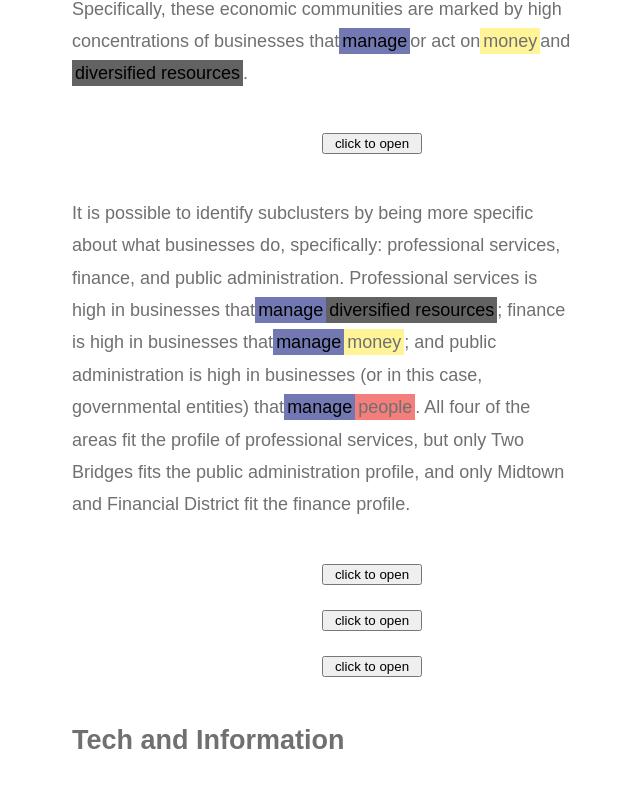
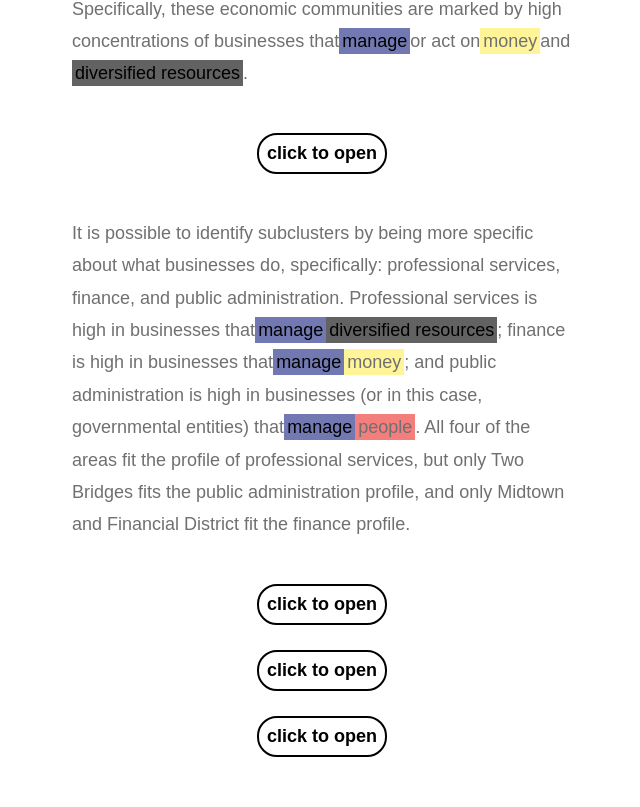
Before and after one commit to klenofjupiter/bem-test, a React (Create React App) app: page / in a window 1280 px wide. Shown: the part 5873-6680 px from the top of the page, without its empty margins (278-918 px from the left). Built offline with nearby package versions, Linux system fonts and the light colour scheme.

Commit message:
button styles

```diff
--- a/src/App.js
+++ b/src/App.js
@@ -226,7 +226,7 @@ class App extends Component {
               .
            </p>
            {  this.state.ACT_4 ?
-            <span className="section4Column--all"><iframe title="activity 4.*.*" className="bokeh section4Column--all" src="/ACT_4.html" name="ACT_4"/> <button name="ACT_4" className="button span--center" onClick={this.toggleBokeh}>close</button> </span> :
+            <span className="span--centeredContainer section4Column--all "><iframe title="activity 4.*.*" className="bokeh section4Column--all" src="/ACT_4.html" name="ACT_4"/>  <button name="ACT_4" className="button span--center" onClick={this.toggleBokeh}>close</button> </span> :
             <button name="ACT_4" className="section4Column--middle span--center button" onClick={this.toggleBokeh}> click to open </button>
             }
            <p className="section4Column--middle">
@@ -260,15 +260,15 @@ class App extends Component {
               . All four of the areas fit the profile of professional services, but only Two Bridges fits the public administration profile, and only Midtown and Financial District fit the finance profile.
            </p>
            {  this.state.EL_4Div ?
-            <span className="section4Column--all"><iframe title="function 4Div" className="bokeh section4Column--all" src="/EL_4Div.html" name="EL_4Div"/> <button name="EL_4Div" className="button span--center section4Column--middle" onClick={this.toggleBokeh}>close</button> </span> :
+            <span className="span--centeredContainer section4Column--all"><iframe title="function 4Div" className="bokeh section4Column--all" src="/EL_4Div.html" name="EL_4Div"/> <button name="EL_4Div" className="button span--center section4Column--middle" onClick={this.toggleBokeh}>close</button> </span> :
             <button name="EL_4Div" className="button section4Column--middle span--center" onClick={this.toggleBokeh}> click to open </button>
             }
            {  this.state.EL_4D ?
-            <span className="section4Column--all"><iframe title="function 4D" className="bokeh section4Column--all" src="/EL_4D.html" name="EL_4D"/> <button name="EL_4D" className="button span--center" onClick={this.toggleBokeh}>close</button> </span> :
+            <span className="span--centeredContainer section4Column--all"><iframe title="function 4D" className="bokeh section4Column--all" src="/EL_4D.html" name="EL_4D"/> <button name="EL_4D" className="button span--center" onClick={this.toggleBokeh}>close</button> </span> :
             <button name="EL_4D" className="button section4Column--middle span--center" onClick={this.toggleBokeh}> click to open </button>
             }
            {  this.state.EL_4F ?
-            <span className="section4Column--all"><iframe title="function 4F" className="bokeh section4Column--all" src="/EL_4F.html" name="EL_4F"/> <button name="EL_4F" className="button span--center" onClick={this.toggleBokeh}>close</button> </span> :
+            <span className="span--centeredContainer section4Column--all"><iframe title="function 4F" className="bokeh section4Column--all" src="/EL_4F.html" name="EL_4F"/> <button name="EL_4F" className="button span--center" onClick={this.toggleBokeh}>close</button> </span> :
             <button name="EL_4F" className="section4Column--middle button span--center" onClick={this.toggleBokeh}> click to open </button>
             }
             <h2 className="section4Column--middle">Tech and Information</h2>
@@ -286,7 +286,7 @@ class App extends Component {
                 resources.
             </p>
            {  this.state.RES_C ?
-            <span className="section4Column--all"><iframe title="resource C" className="bokeh section4Column--all" src="/RES_C.html" name="RES_C"/> <button name="RES_C" className="button span--center" onClick={this.toggleBokeh}>close</button> </span> :
+            <span className="span--centeredContainer section4Column--all"><iframe title="resource C" className="bokeh section4Column--all" src="/RES_C.html" name="RES_C"/> <button name="RES_C" className="button span--center" onClick={this.toggleBokeh}>close</button> </span> :
             <button name="RES_C" className="section4Column--middle button span--center" onClick={this.toggleBokeh}> click to open </button>
             }
             <p className="section4Column--middle">
@@ -303,13 +303,13 @@ class App extends Component {
             There are also communities that have particularly high concentrations of businesses that Sell or Exchange. While this function is highly represented in any community (the median proportion is 33%), there are two clusters of subway stations within New York that stand out — ones that are heavy tourist destinations. These are the stretch from Times Square to the Empire State Building and Little Italy-Chinatown. We also see similar concentrations in the subway stations next to stadiums (161st St-Yankee Stadium and Atlantic Av-Barclays Center).
             </p>
            {  this.state.ACT_3 ?
-            <span className="section4Column--all"><iframe title="activity 3" className="bokeh section4Column--all" src="/ACT_3.html" name="ACT_3"/> <button name="ACT_3" className="button span--center" onClick={this.toggleBokeh}>close</button> </span> :
+            <span className="span--centeredContainer section4Column--all"><iframe title="activity 3" className="bokeh section4Column--all" src="/ACT_3.html" name="ACT_3"/> <button name="ACT_3" className="button span--center" onClick={this.toggleBokeh}>close</button> </span> :
             <button name="ACT_3" className="section4Column--middle button span--center" onClick={this.toggleBokeh}> click to open </button>
             }
             <p className="section4Column--middle">It appears that the specific resource driving this concentration of sales is Equipment, presumably clothing and souvenirs. Whereas the median proportion of businesses that sell equipment is 9%, that figure is between 25-30% in Times Square, and between 14-20% in Chinatown. Similar increases are also observable in the stadium-adjacent subway stations.
             </p>
            {  this.state.EL_3B ?
-            <span className="section4Column--all"><iframe title="function 3B" className="bokeh section4Column--all" src="/EL_3B.html" name="EL_4F"/> <button name="EL_3B" className="button span--center" onClick={this.toggleBokeh}>close</button> </span> :
+            <span className="span--centeredContainer section4Column--all"><iframe title="function 3B" className="bokeh section4Column--all" src="/EL_3B.html" name="EL_4F"/> <button name="EL_3B" className="button span--center" onClick={this.toggleBokeh}>close</button> </span> :
             <button name="EL_3B" className="section4Column--middle button span--center" onClick={this.toggleBokeh}> click to open </button>
             }
             <p className="section4Column--middle">
@@ -338,15 +338,15 @@ class App extends Component {
              Explore on your own below!
             </p>
            {  this.state.ACT_ALL ?
-            <span className="section4Column--all"><iframe title="all activities" className="bokeh section4Column--all" src="/ACT_ALL.html" name="ACT_ALL"/> <button name="ACT_ALL" className="button span--center" onClick={this.toggleBokeh}>close</button> </span> :
+            <span className="span--centeredContainer section4Column--all"><iframe title="all activities" className="bokeh section4Column--all" src="/ACT_ALL.html" name="ACT_ALL"/> <button name="ACT_ALL" className="button span--center" onClick={this.toggleBokeh}>close</button> </span> :
             <button name="ACT_ALL" className=" button section4Column--middle span--center" onClick={this.toggleBokeh}> click to open </button>
             }
             {  this.state.RES_ALL ?
-            <span className="section4Column--all"><iframe title="all resources" className="bokeh section4Column--all" src="/RES_ALL.html" name="RES_ALL"/> <button name="RES_ALL" className="button span--center" onClick={this.toggleBokeh}>close</button> </span> :
+            <span className="span--centeredContainer section4Column--all"><iframe title="all resources" className="bokeh section4Column--all" src="/RES_ALL.html" name="RES_ALL"/> <button name="RES_ALL" className="button span--center" onClick={this.toggleBokeh}>close</button> </span> :
             <button name="RES_ALL" className="button section4Column--middle span--center" onClick={this.toggleBokeh}> click to open </button>
             }
            {  this.state.EL_ALL?
-            <span className="section4Column--all"><iframe title="all functions" className="bokeh section4Column--all" src="/EL_ALL.html" name="EL_ALL"/> <button name="EL_ALL" className="button span--center" onClick={this.toggleBokeh}>close</button> </span> :
+            <span className="span--centeredContainer section4Column--all"><iframe title="all functions" className="bokeh section4Column--all" src="/EL_ALL.html" name="EL_ALL"/> <button name="EL_ALL" className="button span--center" onClick={this.toggleBokeh}>close</button> </span> :
             <button name="EL_ALL" className="button section4Column--middle span--center" onClick={this.toggleBokeh}> click to open </button>
             }
             <hr className="section4Column__rule"/>
--- a/src/index.css
+++ b/src/index.css
@@ -65,8 +65,16 @@ body {
   line-height: 1.5;
 }
 .button {
-  max-width: 200px;
-  min-width: 100px;
+/*  max-width: 200px;
+  min-width: 100px;*/
+  /*min-width: 2000px;*/
+ /*width:150px;*/
+ padding: 8px;
+ background: none;
+ border-radius: 20px;
+ border: solid black 2px;
+ font-weight: bold;
+ font-size: 1em;
 }
 /*elements*/
 
@@ -121,7 +129,7 @@ body {
 }
 
 .section4Column--all {
-  grid-column: 1 / span 4;
+  grid-column: 1 / span 5;
 }
 
 .img--zoom {
@@ -133,12 +141,14 @@ body {
 .tooltip:hover .tooltip__text {
     visibility: visible;
 }
+.span--centeredContainer { /*for vertical centering? rename?*/
+	display: flex;
+	flex-direction: column;
+	align-items: center;
 
+}
 .span--center {
-	margin-left: 50%;
-	margin-right: 50%;
-	 /*margin: auto;*/
-
+ justify-self: center;
 }
 /*locus color modifiers*/
 .span--activity1Highlight {
```
